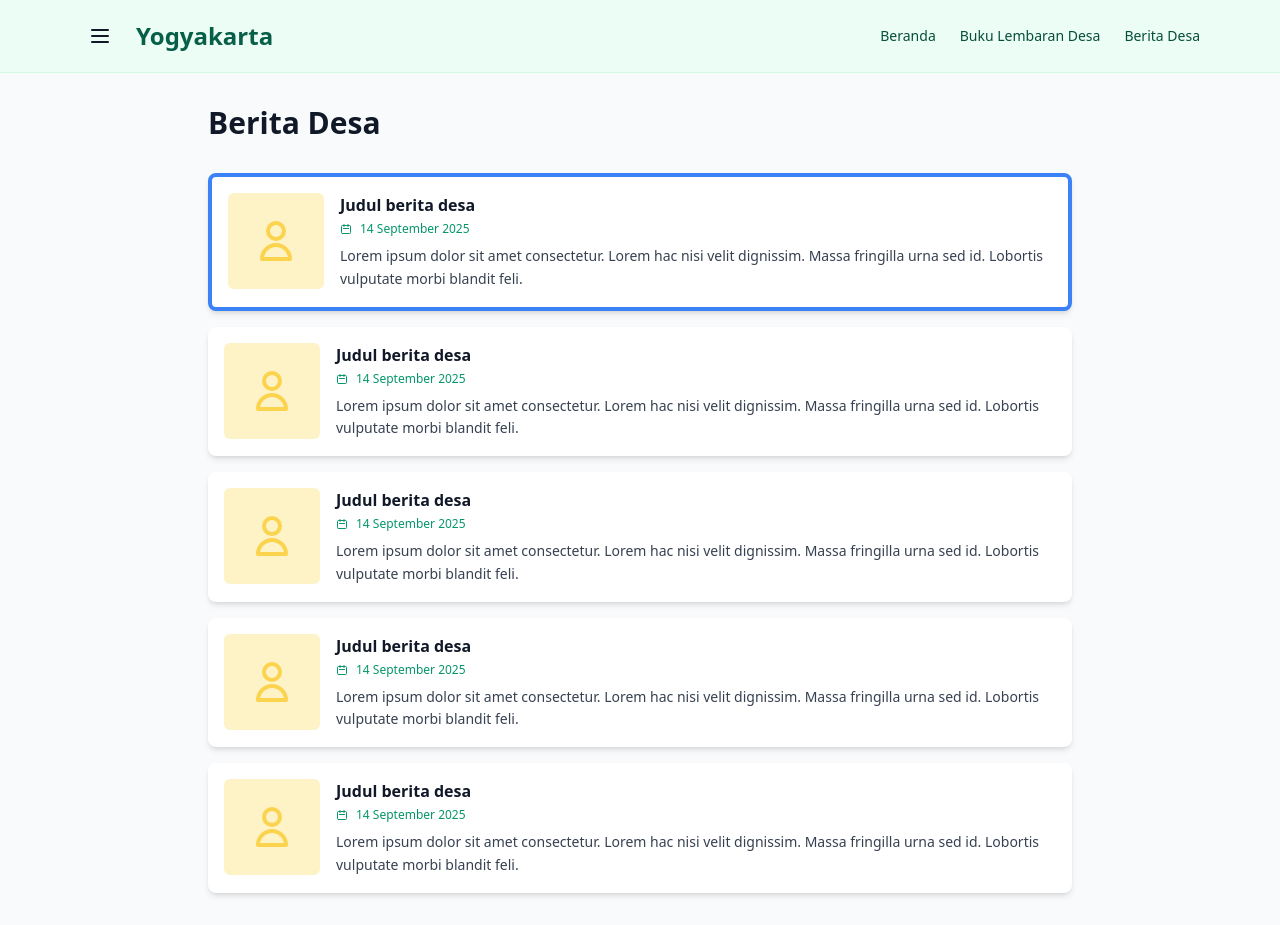
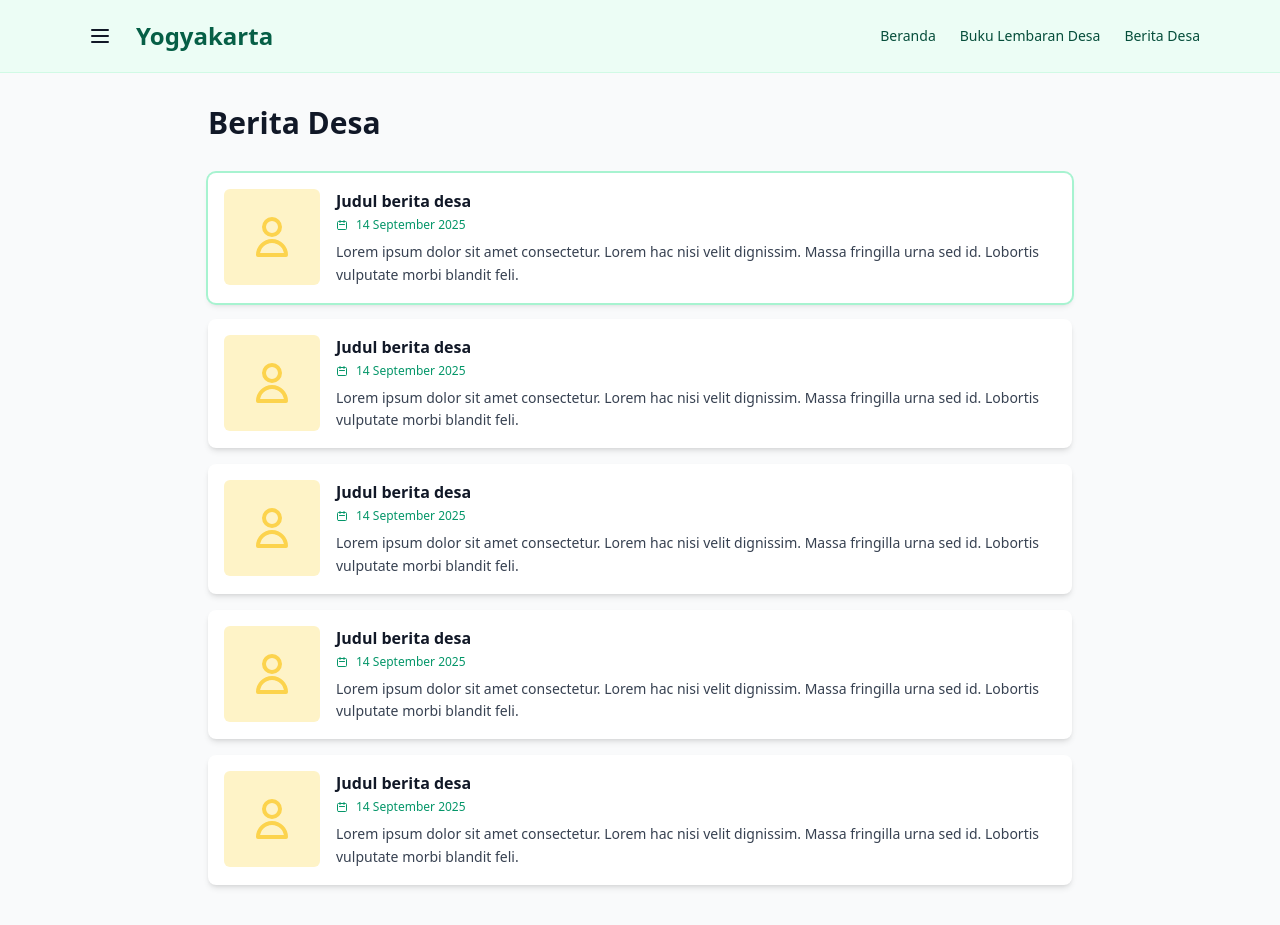
Before and after one commit to buku-desa/frontend, a Next.js app in the folder warga-fe-baru/: page /berita-desa in a window 1280 px wide. Built offline with nearby package versions, Linux system fonts and the light colour scheme.

Commit message:
UI: replace blue border highlight with subtle emerald ring on BeritaCardHorizontal

```diff
--- a/warga-fe-baru/src/components/warga/BeritaCardHorizontal.tsx
+++ b/warga-fe-baru/src/components/warga/BeritaCardHorizontal.tsx
@@ -7,7 +7,7 @@ type Props = {
 
 export default function BeritaCardHorizontal({ title, date, description, isHighlighted = false }: Props) {
   return (
-    <div className={`bg-white rounded-lg shadow-md p-4 flex gap-4 items-start ${isHighlighted ? 'border-4 border-blue-500' : ''}`}>
+    <div className={`bg-white rounded-lg shadow-md p-4 flex gap-4 items-start ${isHighlighted ? 'ring-2 ring-emerald-200' : ''}`}>
       {/* Image placeholder */}
       <div className="w-24 h-24 bg-amber-100 rounded-md flex-shrink-0 flex items-center justify-center">
         <svg className="w-12 h-12 text-amber-300" fill="none" stroke="currentColor" viewBox="0 0 24 24">
```
